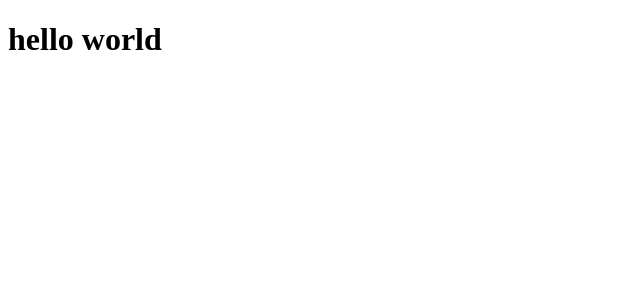
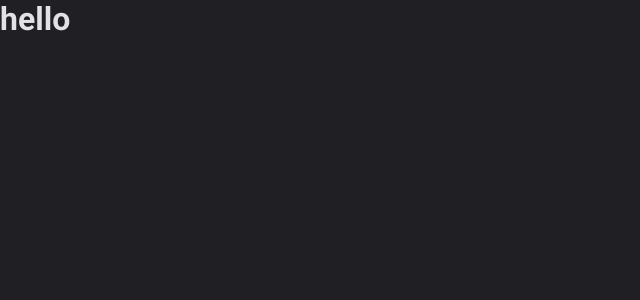
Before and after one commit to davimarcilio/DTMoney, a React (Vite) app: page / in a window 1280 px wide. Shown: the top 300 px of the page, without its empty margins (0-640 px from the left). Built offline with nearby package versions, Linux system fonts and the light colour scheme.

Commit message:
Style initial config

```diff
--- a/index.html
+++ b/index.html
@@ -2,8 +2,15 @@
 <html lang="en">
   <head>
     <meta charset="UTF-8" />
+    <link rel="preconnect" href="https://fonts.googleapis.com" />
+    <link rel="preconnect" href="https://fonts.gstatic.com" crossorigin />
     <!-- <link rel="icon" type="image/svg+xml" href="/vite.svg" /> -->
     <meta name="viewport" content="width=device-width, initial-scale=1.0" />
+    <link
+      href="https://fonts.googleapis.com/css2?family=Roboto:wght@400;700&display=swap"
+      rel="stylesheet"
+    />
+
     <title>DT Money</title>
   </head>
   <body>
--- a/package.json
+++ b/package.json
@@ -9,8 +9,10 @@
     "preview": "vite preview"
   },
   "dependencies": {
+    "@types/styled-components": "^5.1.26",
     "react": "^18.2.0",
-    "react-dom": "^18.2.0"
+    "react-dom": "^18.2.0",
+    "styled-components": "^5.3.6"
   },
   "devDependencies": {
     "@types/react": "^18.0.26",
--- a/src/App.tsx
+++ b/src/App.tsx
@@ -1,3 +1,12 @@
+import { ThemeProvider } from "styled-components";
+import { GlobalStyle } from "./styles/global";
+import { defaultTheme } from "./styles/themes/default";
+
 export function App() {
-  return <h1>hello world</h1>;
+  return (
+    <ThemeProvider theme={defaultTheme}>
+      <GlobalStyle />
+      <h1>hello</h1>
+    </ThemeProvider>
+  );
 }
--- /dev/null
+++ b/src/styles/global.ts
@@ -0,0 +1,22 @@
+import { createGlobalStyle } from "styled-components";
+
+export const GlobalStyle = createGlobalStyle`
+*{
+    margin: 0;
+    padding: 0;
+    box-sizing: border-box;
+
+}
+:focus{
+        outline: 0;
+        box-shadow: 0 0 0 2px ${(props) => props.theme["green-500"]};
+    }
+    body{
+        background-color: ${(props) => props.theme["gray-800"]};
+        color: ${(props) => props.theme["gray-100"]};
+        -webkit-font-smoothing: antialiased
+    }
+    body, input, textarea,button{
+        font: 400 1rem Roboto, sans-serif;
+    }
+`;
--- /dev/null
+++ b/src/styles/themes/default.ts
@@ -0,0 +1,20 @@
+export const defaultTheme = {
+  white: "#fff",
+
+  "gray-100": "#E1E1E6",
+  "gray-300": "#C4C4CC",
+  "gray-400": "#8D8D99",
+  "gray-500": "#7C7C8A",
+  "gray-600": "#323238",
+  "gray-700": "#29292E",
+  "gray-800": "#202024",
+  "gray-900": "#121214",
+
+  "green-300": "#00B37E",
+  "green-500": "#00875F",
+  "green-700": "#015F43",
+
+  "red-300": "#F75A68",
+  "red-500": "#AB222E",
+  "red-700": "#7A1921",
+} as const;
```
Also changed, not shown: src/@types/styled.d.ts (added, +8 -0 lines), 1 other file (tests, documents, lock files or other folders).
